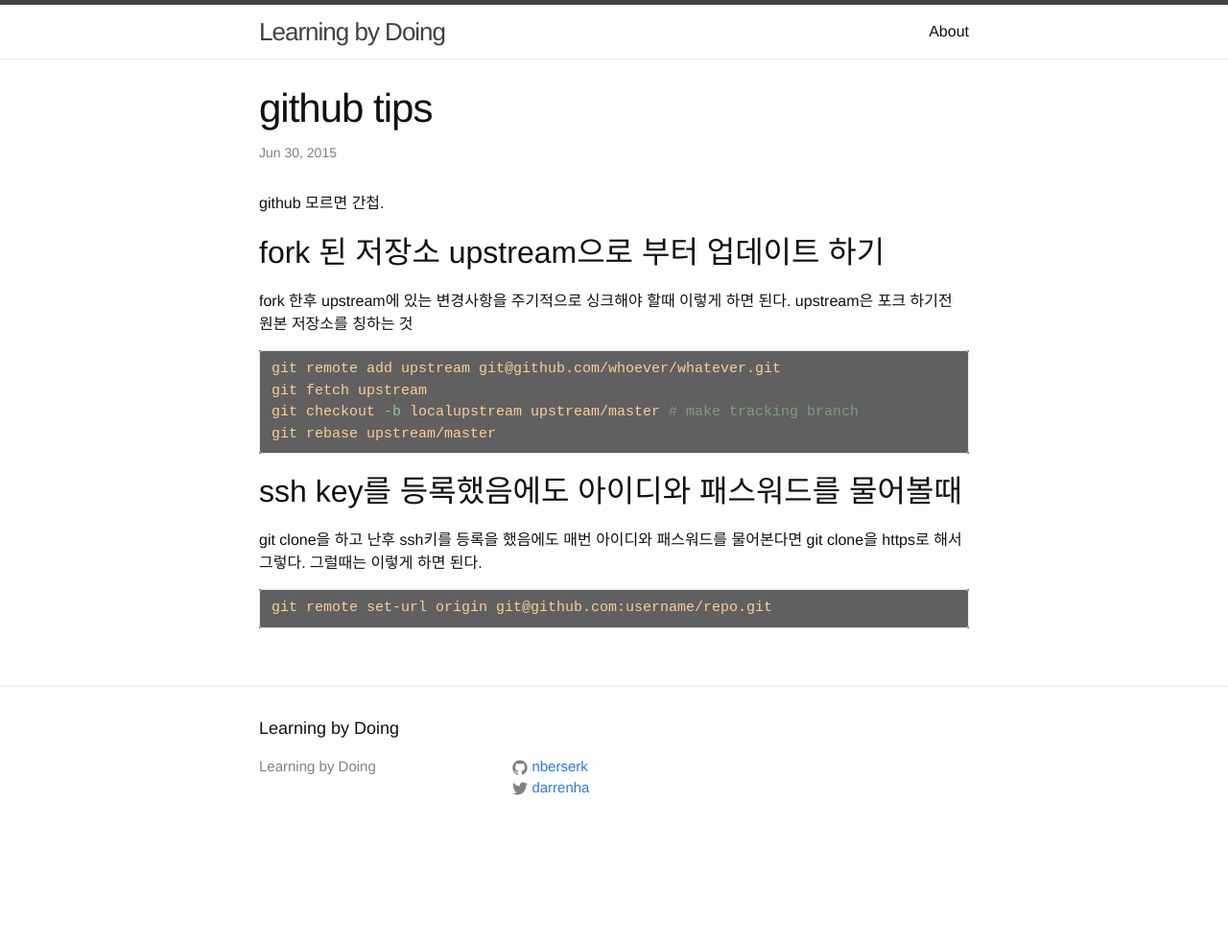
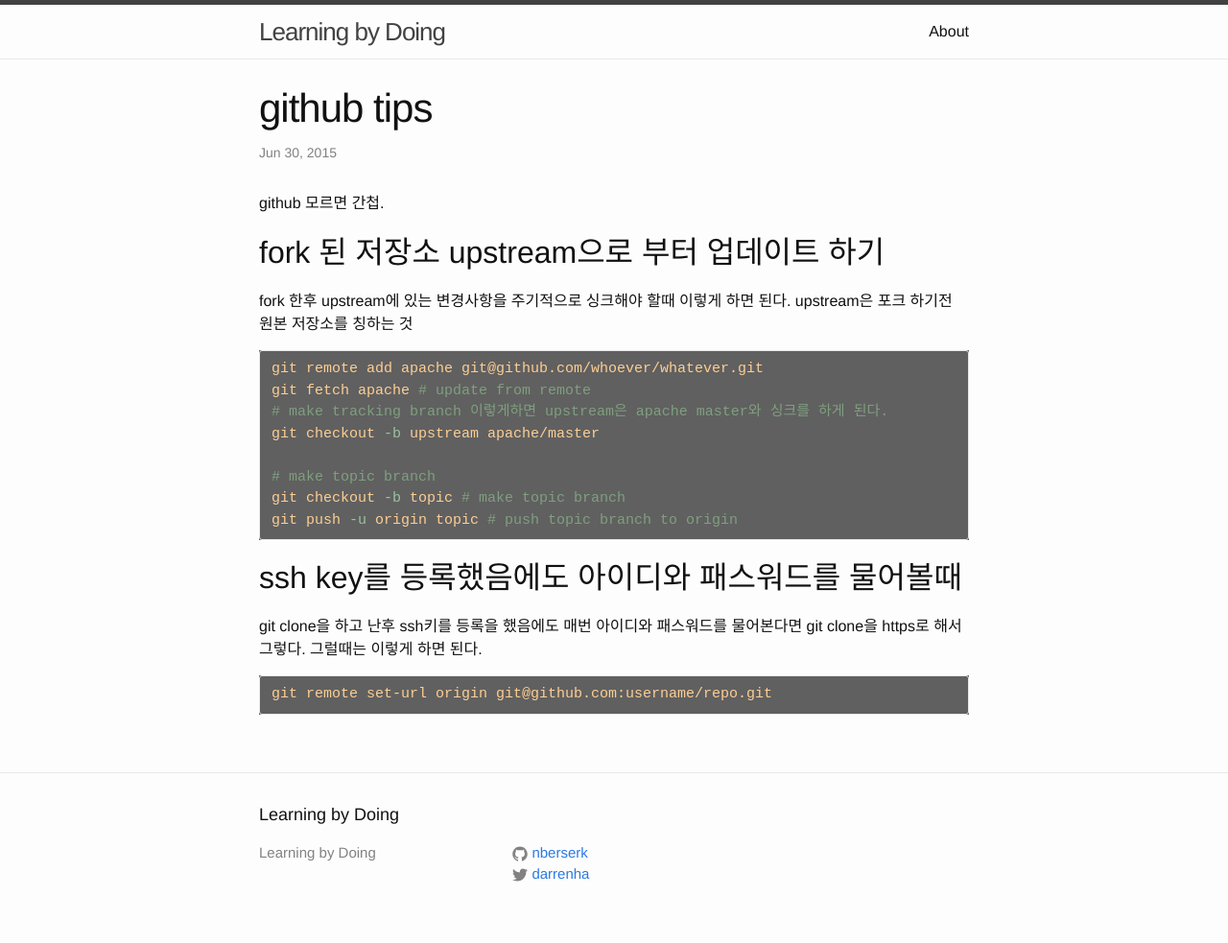
Before and after one commit to nberserk/nberserk.github.io.backup, a Jekyll site: the page built from _posts/2015-06-30-using-github.md, in a window 1280 px wide. Shown: the whole page at 96% size. Built offline with Jekyll 4.4.1, drawn with Linux system fonts in a browser that asks for light colours; Markdown is read by kramdown in place of the engine named in the settings; comment, search, counter and statistics services are not loaded; before the commit the page ends 900 px from its top, so only the background shows below that.

Commit message:
refin github workflow

````diff
--- a/_posts/2015-06-30-using-github.md
+++ b/_posts/2015-06-30-using-github.md
@@ -10,12 +10,17 @@
 
 fork 한후 upstream에 있는 변경사항을 주기적으로 싱크해야 할때 이렇게 하면 된다.
 upstream은 포크 하기전 원본 저장소를 칭하는 것
-{% highlight bash%}
-git remote add upstream git@github.com/whoever/whatever.git
-git fetch upstream
-git checkout -b localupstream upstream/master # make tracking branch
-git rebase upstream/master
-{% endhighlight %}
+
+```bash
+git remote add apache git@github.com/whoever/whatever.git
+git fetch apache # update from remote
+# make tracking branch 이렇게하면 upstream은 apache master와 싱크를 하게 된다.
+git checkout -b upstream apache/master
+
+# make topic branch
+git checkout -b topic # make topic branch
+git push -u origin topic # push topic branch to origin
+```
 
 ## ssh key를 등록했음에도 아이디와 패스워드를 물어볼때
 git clone을 하고 난후 ssh키를 등록을 했음에도 매번 아이디와 패스워드를 물어본다면 git clone을 https로 해서 그렇다. 그럴때는 이렇게 하면 된다.
````
